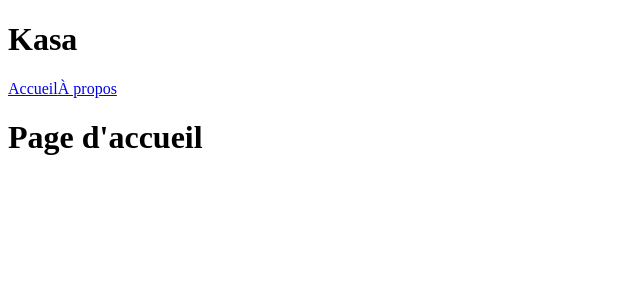
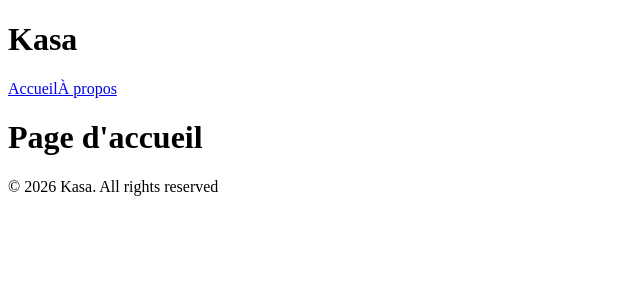
Before and after one commit to feumbaryan-rgb/Kasa, a React (Vite) app: page / in a window 1280 px wide. Shown: the top 300 px of the page, without its empty margins (0-640 px from the left). Built offline with nearby package versions, Linux system fonts and the light colour scheme.

Commit message:
ajout de l'import de footer.jsx via app.jsx

```diff
--- a/src/App.jsx
+++ b/src/App.jsx
@@ -2,6 +2,7 @@ import { BrowserRouter, Routes, Route } from 'react-router-dom'
 import Home from './pages/Home.jsx'
 import About from './pages/About.jsx'
 import Header from './components/Header.jsx'
+import Footer from './components/Footer.jsx'
 
 function App() {
   return (
@@ -12,6 +13,8 @@ function App() {
         <Route path="/" element={<Home />} />
         <Route path="/about" element={<About />} />
       </Routes>
+
+      <Footer />
     </BrowserRouter>
   )
 }
```
